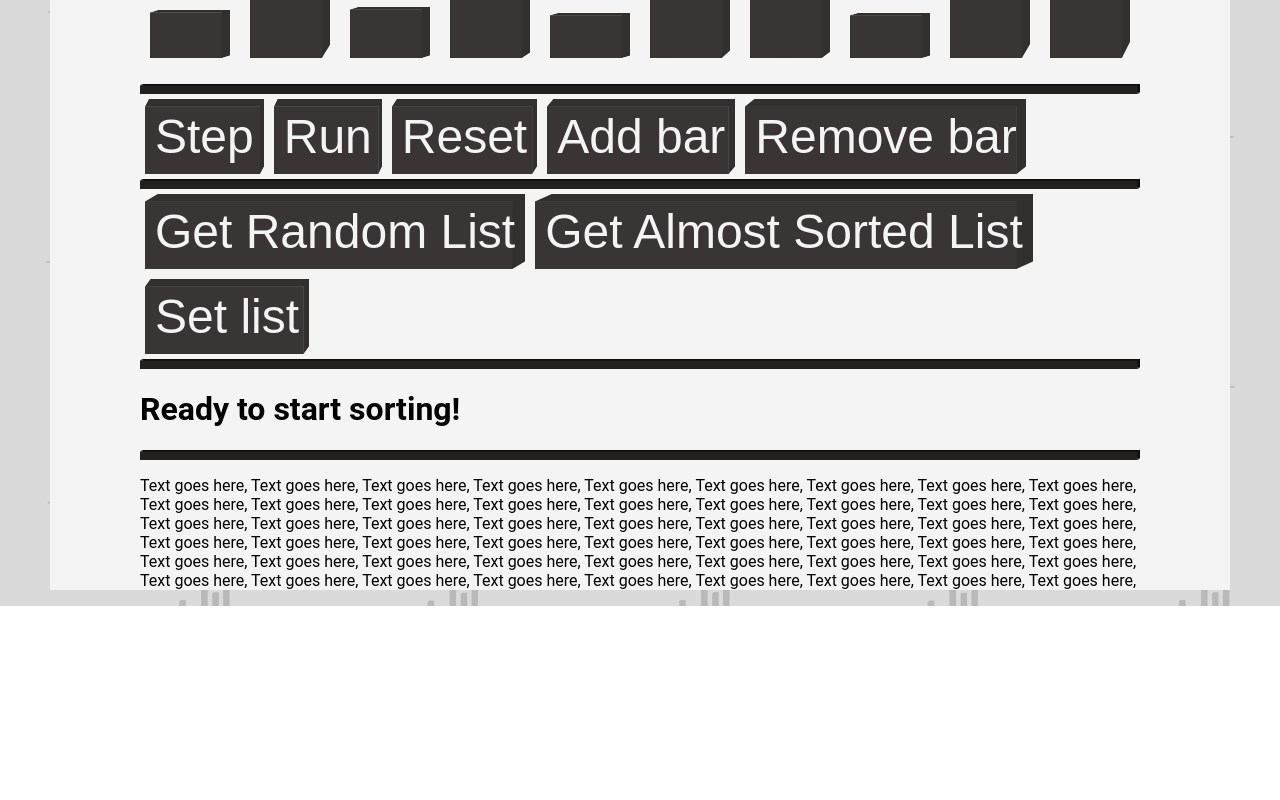
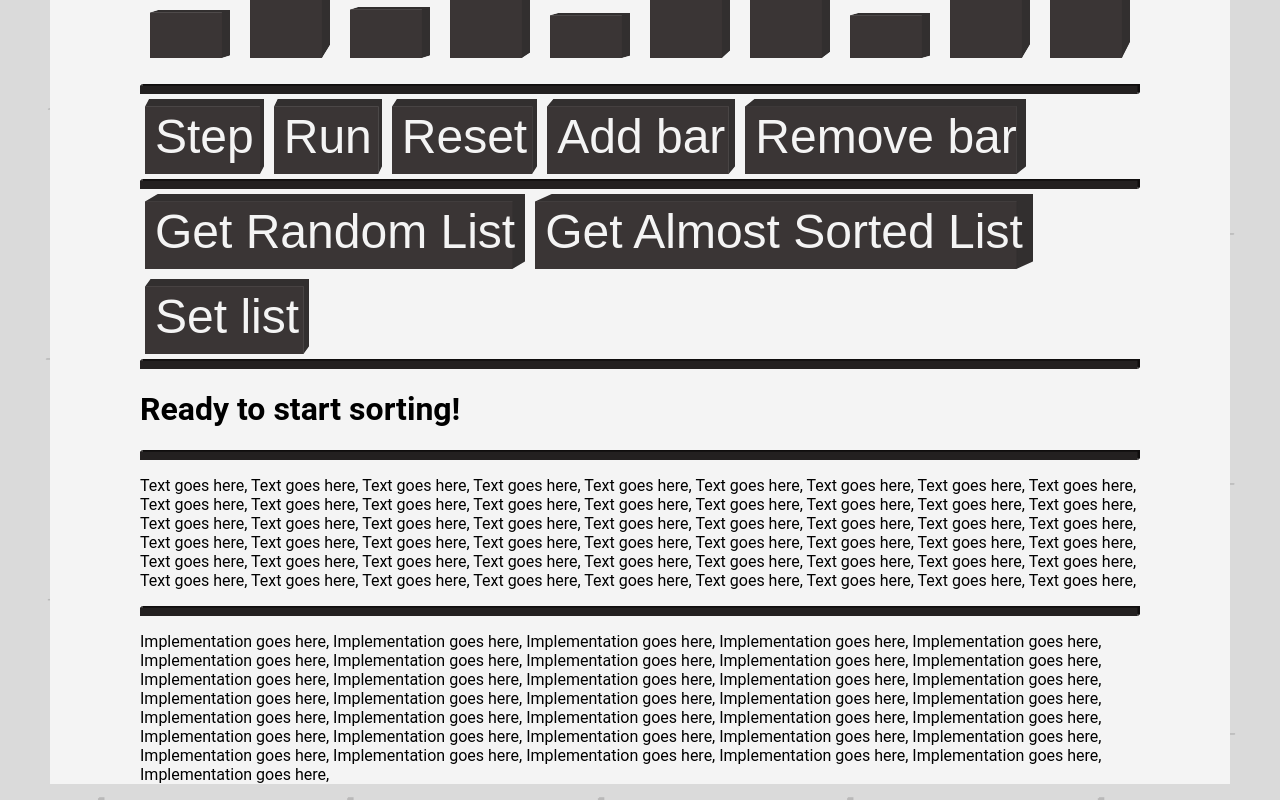
Before and after one commit to OtavioPiza/algorithm-visualizer, a React (Create React App) app: page /bubblesort in a window 1280 px wide. Shown: the part 268-1068 px from the top of the page. Before the commit the page ends 874 px from the top, so only its background shows below. Built offline with nearby package versions, Linux system fonts and the light colour scheme.

Commit message:
Python implementation WIP!

```diff
--- a/src/components/ArraySorter.js
+++ b/src/components/ArraySorter.js
@@ -151,6 +151,22 @@ const ArraySorter = ({ sortingAlgorithm, barList = arrayManager.getRandomList(10
                     Text goes here, Text goes here, Text goes here, Text goes here, Text goes here, Text goes here,
                 </p>
             </div>
+
+            <BottomBar />
+
+            <div>
+                <p>
+                    Implementation goes here, Implementation goes here, Implementation goes here, Implementation goes here,
+                    Implementation goes here, Implementation goes here, Implementation goes here, Implementation goes here,
+                    Implementation goes here, Implementation goes here, Implementation goes here, Implementation goes here,
+                    Implementation goes here, Implementation goes here, Implementation goes here, Implementation goes here,
+                    Implementation goes here, Implementation goes here, Implementation goes here, Implementation goes here,
+                    Implementation goes here, Implementation goes here, Implementation goes here, Implementation goes here,
+                    Implementation goes here, Implementation goes here, Implementation goes here, Implementation goes here,
+                    Implementation goes here, Implementation goes here, Implementation goes here, Implementation goes here,
+                    Implementation goes here, Implementation goes here, Implementation goes here, Implementation goes here,
+                </p>
+            </div>
         </div>
     )
 }
```
